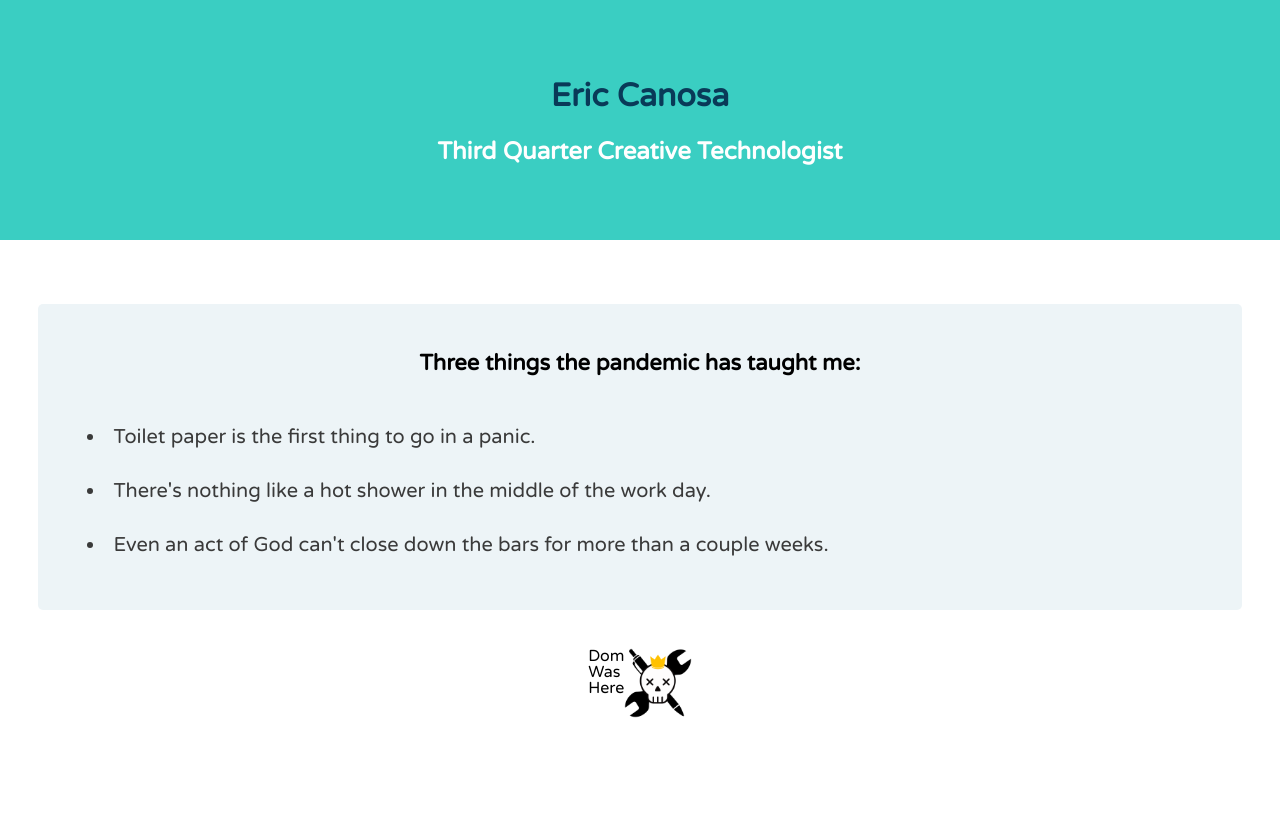
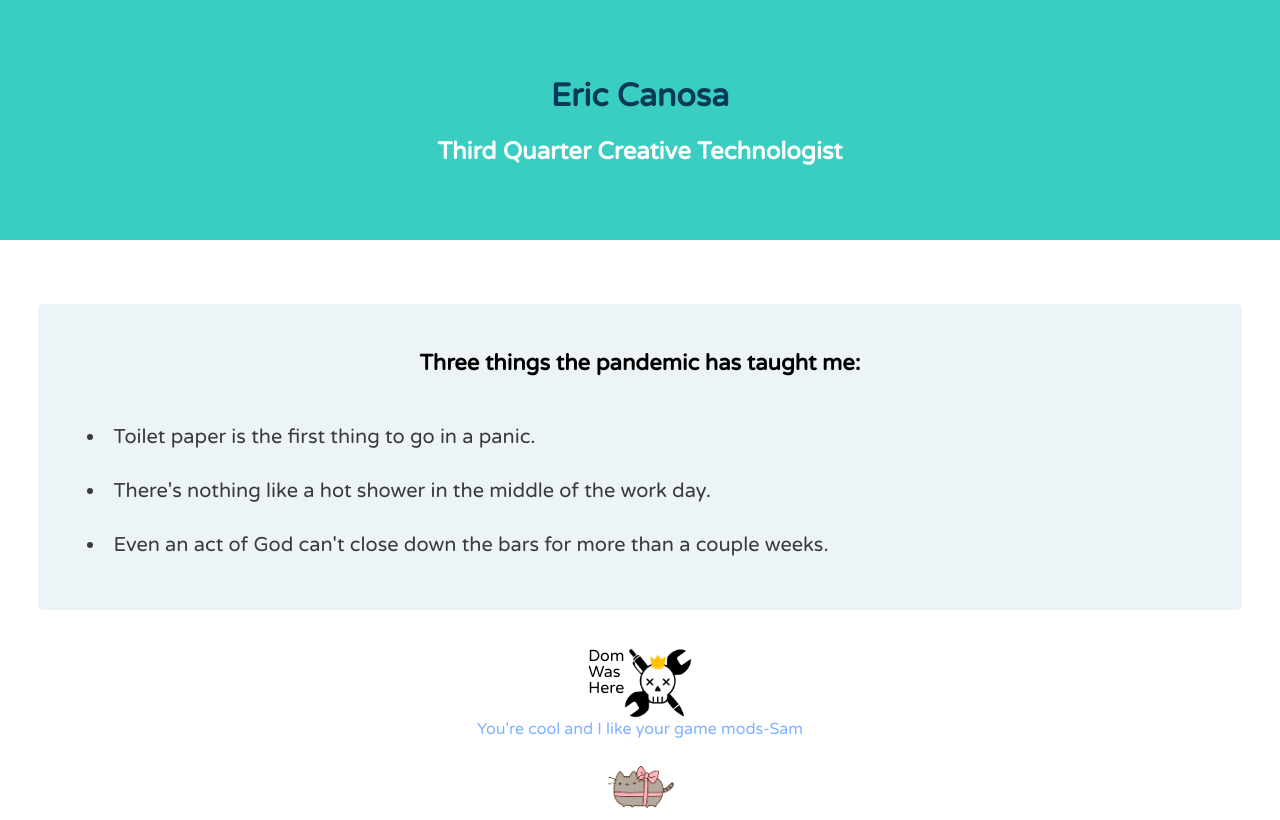
Before and after one commit to sampanchan/wd3_week1_homework-2-master-Sam-, a website: page index.html in a window 1280 px wide. Drawn offline with Linux system fonts and the light colour scheme.

Commit message:
Styling-Sam
-Added Sam styling

```diff
--- a/index.html
+++ b/index.html
@@ -34,6 +34,10 @@
 			<img class="dreadlogo" src="src/js/dreadScript/logoOpen.png">
 		</a>
 	</div>
+	<div class="Sam">
+		<p>You're cool and I like your game mods-Sam</p>
+		<img src="dist/img/neko.png" alt="neko">
+	</div>
 
 	<script src="src/js/dreadScript/logo.js"></script>
 </body>
```
Also changed, not shown: dist/css/main.css, dist/img/neko.png (added).
